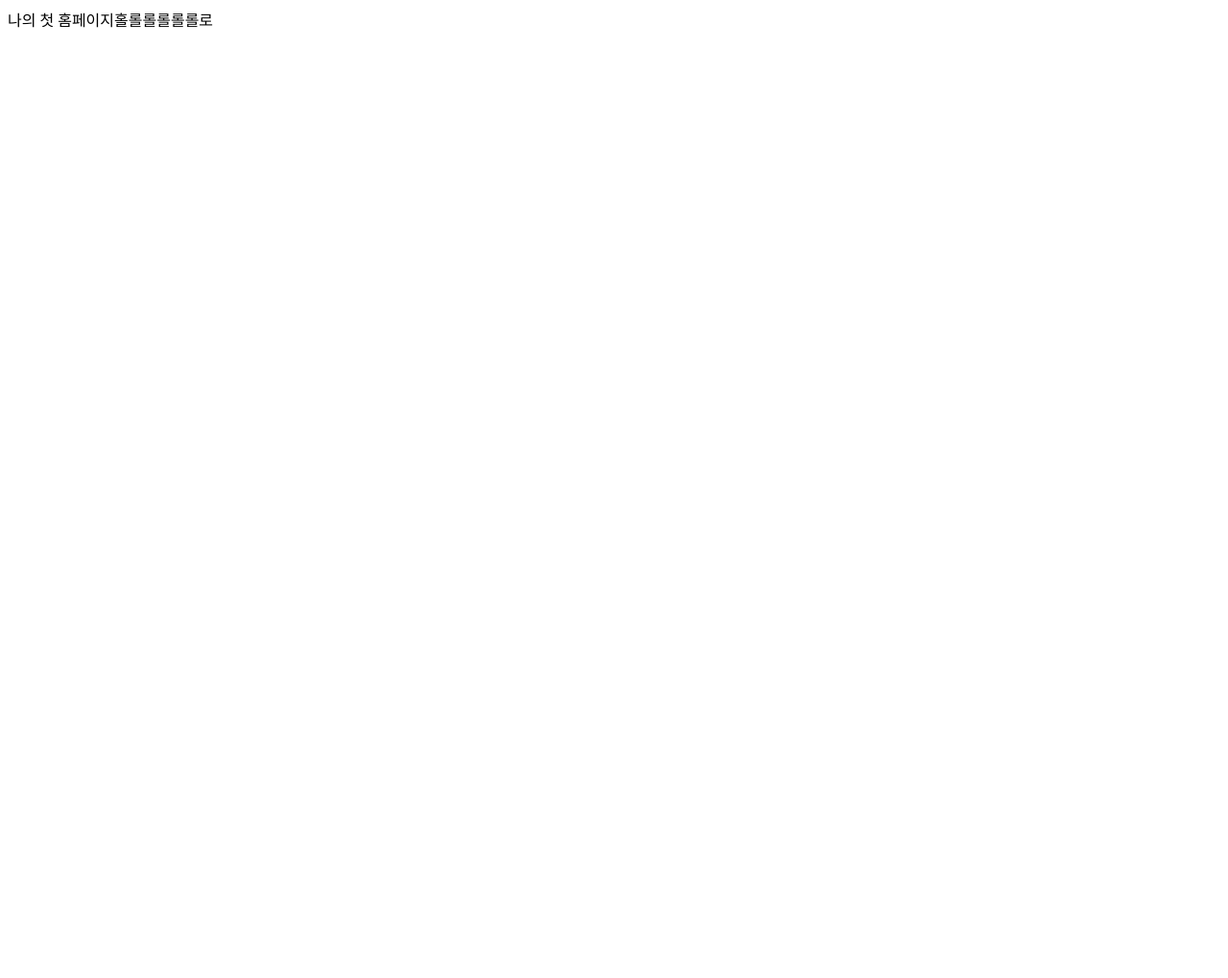
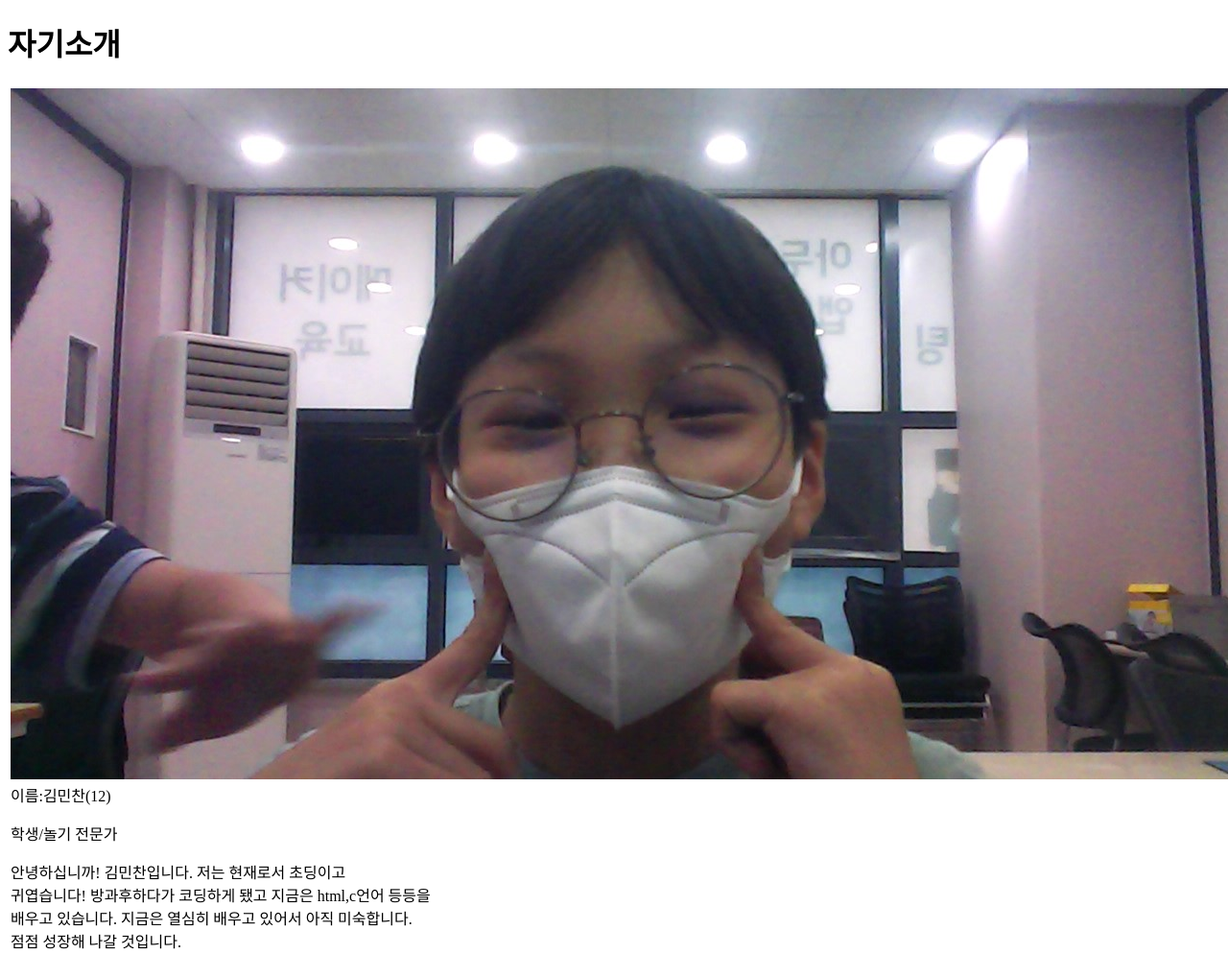
Before and after one commit to kimbanchan/myweb, a plain HTML site: page index.html in a window 1280 px wide. Shown: the whole page at 96% size. Before the commit the page ends 800 px from the top, so only its background shows below. Drawn offline with Linux system fonts and the light colour scheme.

Commit message:
Update index.html

```diff
--- a/index.html
+++ b/index.html
@@ -1,2 +1,26 @@
-<!doctype html>
-나의 첫 홈페이지홀롤롤롤롤롤로
+<!DOCTYPE html>
+<html lang="ko" dir="ltr">
+  <head>
+    <link rel="stylesheet" href="minchan.css">
+    <meta charset="utf-8">
+    <title>반찬이에 대한 소개</title>
+  </head>
+  <body>
+<h1>자기소개</h1>
+   <table>
+       <tr>
+         <td><img src="http://kimbanchan.github.io/myweb/kimbanchan.jpg" alt="">
+           이름:김민찬(12)
+           <p class="g">학생/놀기 전문가</p>
+         <p>안녕하십니까! 김민찬입니다. 저는 현재로서 초딩이고<br>
+         귀엽습니다! 방과후하다가 코딩하게 됐고 지금은 html,c언어 등등을<br>
+         배우고 있습니다. 지금은 열심히 배우고 있어서 아직 미숙합니다.<br>
+                  점점 성장해 나갈 것입니다.</p>
+
+         </td>
+         <td></td>
+       </tr>
+   </table>
+
+  <body>
+</html>
```
